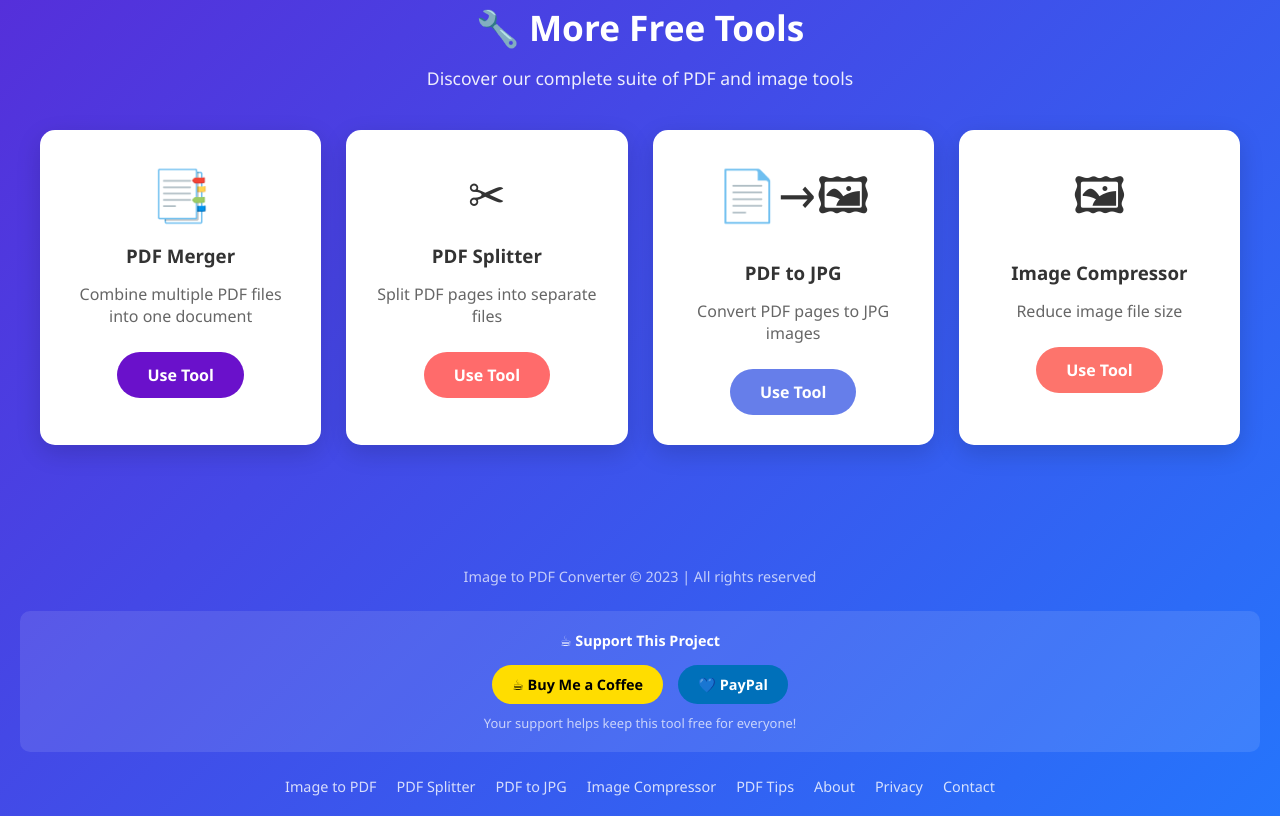
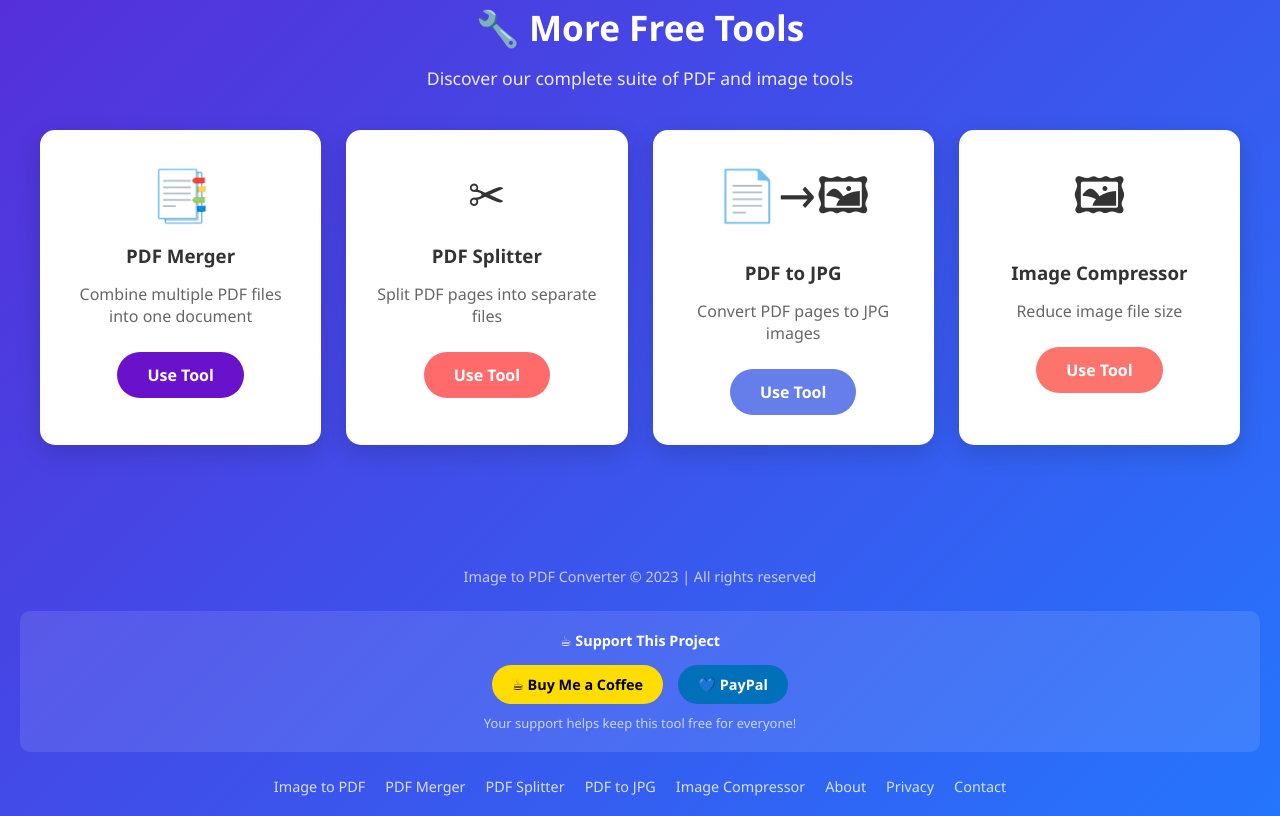
Before and after one commit to PDFLove786/image-to-pdf-converter, a plain HTML site: page index.html in a window 1280 px wide. Shown: the part 918-1734 px from the top of the page. Drawn offline with nearby package versions, Linux system fonts and the light colour scheme.

Commit message:
Update index.html

```diff
--- a/index.html
+++ b/index.html
@@ -393,12 +393,12 @@
         </p>
     </div>
 
-  <div class="nav-links">
+ <div class="nav-links">
     <a href="index.html">Image to PDF</a>
+    <a href="pdf-merger.html">PDF Merger</a>
     <a href="pdf-splitter.html">PDF Splitter</a>
     <a href="pdf-to-jpg.html">PDF to JPG</a>
     <a href="image-compressor.html">Image Compressor</a>
-    <a href="blog-pdf-tips.html">PDF Tips</a>
     <a href="about.html">About</a>
     <a href="privacy-policy.html">Privacy</a>
     <a href="contact.html">Contact</a>
```
